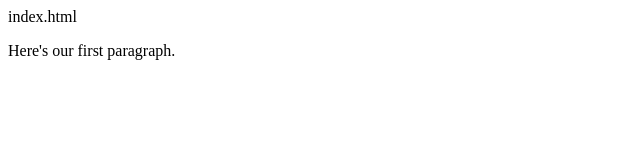
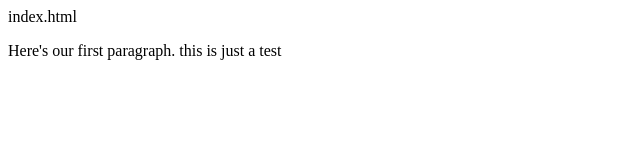
Before and after one commit to david-stierli/red, a plain HTML site: page index.html in a window 1280 px wide. Shown: the full height of the page, 0-640 px from the left. Drawn offline with Linux system fonts and the light colour scheme.

Commit message:
from github
from github

```diff
--- a/index.html
+++ b/index.html
@@ -8,6 +8,6 @@
 <body>
 	index.html
 
-	<p>Here's our first paragraph.</p>
+	<p>Here's our first paragraph. this is just a test</p>
 </body>
 </html>
```
